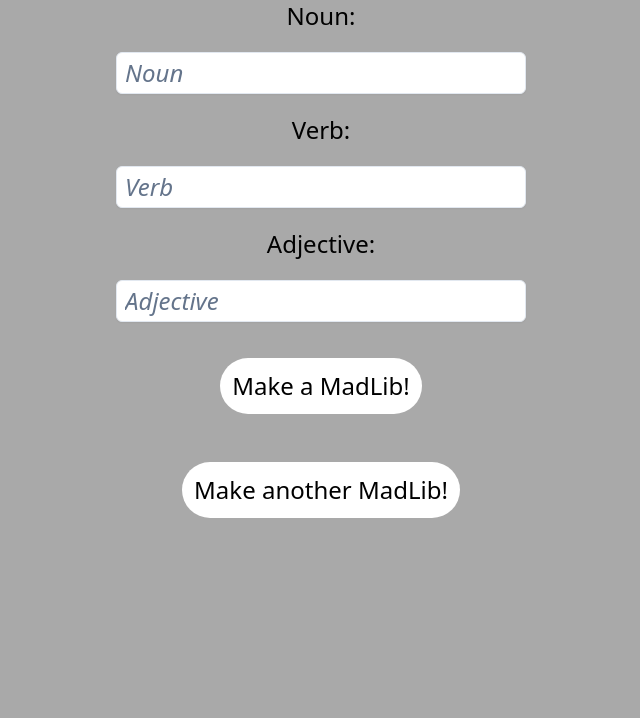
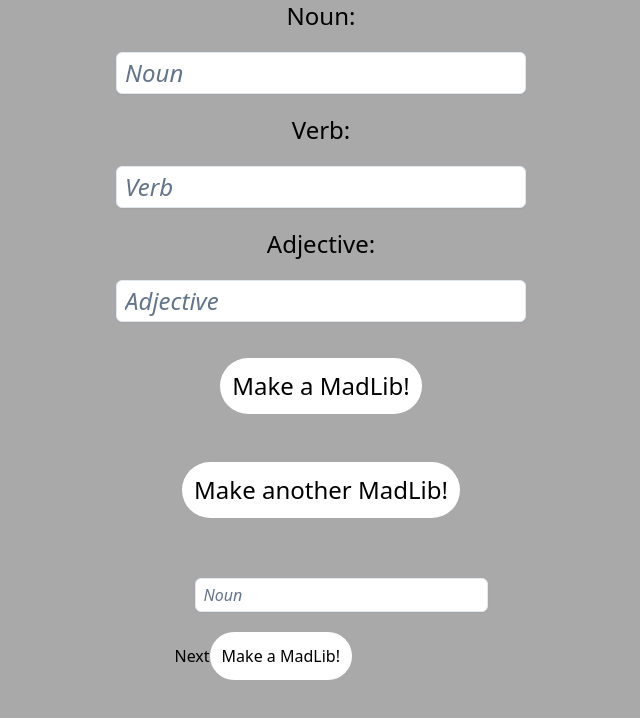
Before and after one commit to Ozz760/MadLibTs, a React (Create React App) app: page / in a window 1280 px wide. Shown: the top 718 px of the page, without its empty margins (319-959 px from the left). Built offline with nearby package versions, Linux system fonts and the light colour scheme.

Commit message:
Still figuring out the swtich cases

```diff
--- a/src/components/InputField.tsx
+++ b/src/components/InputField.tsx
@@ -73,6 +73,7 @@
         story={story}
       />
       {/* Working on the switch cases */}
+      <br />
       <InputText />
     </div>
   );
--- a/src/components/InputText.tsx
+++ b/src/components/InputText.tsx
@@ -7,6 +7,23 @@
   const [noun, setNoun] = useState("");
   const [verb, setVerb] = useState("");
   const [adjective, setAdjective] = useState("");
+  let [story, setStory] = useState("");
+
+  const handleFormSubmit = (e: React.FormEvent<HTMLFormElement>): void => {
+    e.preventDefault();
+
+    let num = Math.floor(Math.random() * 2);
+    if (num === 0) {
+      story = `The ${noun} ${verb} the ${adjective} dog.`;
+    } else {
+      story = `The ${noun} ${verb} the ${adjective} cat.`;
+    }
+
+    setStory(story);
+    setNoun("");
+    setVerb("");
+    setAdjective("");
+  };
 
   const handleNextInput = () => {
     switch (activeInput) {
@@ -17,26 +34,48 @@
         setActiveInput("adjective");
         break;
       case "adjective":
-        setActiveInput("noun");
         break;
     }
   };
 
   return (
-    <div>
+    <form onSubmit={handleFormSubmit}>
       {activeInput === "noun" && (
-        <input type="noun" onChange={(e) => setNoun(e.target.value)} />
+        <input
+          className="placeholder:italic placeholder:text-slate-500 border border-slate-200 rounded-md pl-2 pr-3 bg-white m-5 w-full p-1 block shadow-sm focus:outline-none focus:border-black"
+          type="text"
+          name="input"
+          placeholder="Noun"
+          value={noun}
+          onChange={(e) => setNoun(e.target.value)}
+        />
       )}
       {activeInput === "verb" && (
-        <input type="verb" onChange={(e) => setVerb(e.target.value)} />
+        <input
+          className="placeholder:italic placeholder:text-slate-500 border border-slate-200 rounded-md pl-2 pr-3 bg-white m-5 w-full p-1 block shadow-sm focus:outline-none focus:border-black"
+          type="text"
+          name="input"
+          placeholder="Verb"
+          value={verb}
+          onChange={(e) => setVerb(e.target.value)}
+        />
       )}
       {activeInput === "adjective" && (
         <input
-          type="adjective"
+          className="placeholder:italic placeholder:text-slate-500 border border-slate-200 rounded-md pl-2 pr-3 bg-white m-5 w-full p-1 block shadow-sm focus:outline-none focus:border-black"
+          type="text"
+          name="input"
+          placeholder="Adjective"
+          value={adjective}
           onChange={(e) => setAdjective(e.target.value)}
         />
       )}
-    </div>
+      <button onClick={handleNextInput}>Next</button>
+      <button className="bg-white rounded-full p-3" type="submit">
+        Make a MadLib!
+      </button>
+      <div>{story}</div>
+    </form>
   );
 };
 
```
